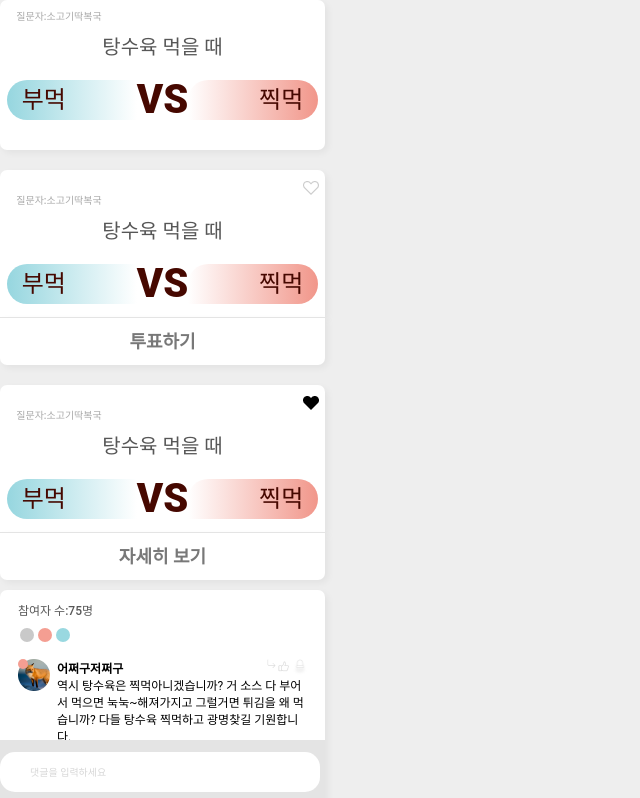
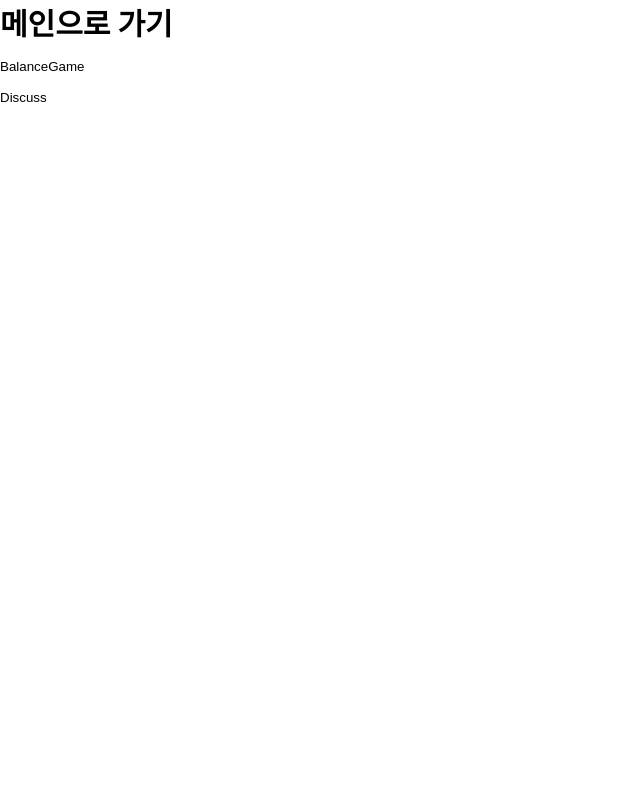
Before and after one commit to longdoheun/2022likelion_hackaton_front, a React (Create React App) app: page / in a window 1280 px wide. Shown: the top 798 px of the page, without its empty margins (0-640 px from the left). Built offline with nearby package versions, Linux system fonts and the light colour scheme.

Commit message:
update main page routing

```diff
--- a/package.json
+++ b/package.json
@@ -8,6 +8,7 @@
     "@testing-library/user-event": "^13.5.0",
     "react": "^18.2.0",
     "react-dom": "^18.2.0",
+    "react-router-dom": "^6.3.0",
     "react-scripts": "5.0.1",
     "web-vitals": "^2.1.4"
   },
--- a/src/App.css
+++ b/src/App.css
@@ -2,6 +2,7 @@
   margin: 0;
   padding: 0;
   list-style: none;
+  background-color: white;
 }
 .flex-c {
   display: flex;
--- a/src/App.js
+++ b/src/App.js
@@ -1,34 +1,32 @@
-// components
-import BalanceGameCard from "./components/BalanceGame/BalanceGameCard";
-import BalanceGameList from "./components/BalanceGame/BalanceGameList";
-import BalanceGameMyList from "./components/BalanceGame/BalanceGameMyList";
-import Comments from "./components/BalanceGame/Comments";
+//routing
+import { BrowserRouter, Routes, Route } from "react-router-dom";
+import Header from "./components/Header";
+import DiscussMain from "./components/Discuss/DiscussMain";
+import BalanceGameMain from "./components/BalanceGame/BalanceGameMain";
+import NotFound from "./components/NotFound";
+import Main from "./components/Main";
 
-//discuss
-import DiscussLoading from "./components/Discuss/DiscussLoading";
-import DiscussCard from "./components/Discuss/DiscussCard";
-import DiscussAlert from "./components/Discuss/DiscussAlert";
-import DiscussVote from "./components/Discuss/DiscussVote";
-import DiscussResult from "./components/Discuss/DiscussResult";
-import DiscussTalk from "./components/Discuss/DiscussTalk";
+//components
+
 
 //css
 import "./App.css";
+import "./css/Header.css";
 
 function App() {
   return (
     <div className="App">
-      <BalanceGameCard className="Heart" />
-      <BalanceGameList />
-      <BalanceGameMyList />
-      <Comments />
-      <DiscussLoading loading_type={"vote"}/>
-      <DiscussLoading loading_type={"match"}/>
-      <DiscussCard />
-      <DiscussAlert/>
-      <DiscussVote />
-      <DiscussResult/>
-      <DiscussTalk/>
+      <BrowserRouter>
+        <Header />
+
+        <Routes>
+          <Route path="/" element={<Main />}></Route>
+          <Route path="/balancegame" element={<BalanceGameMain />}></Route>
+          <Route path="/discuss" element={<DiscussMain />}></Route>
+          <Route path="*" element={<NotFound />}></Route>
+        </Routes>
+
+      </BrowserRouter>
     </div>
   );
 }
--- /dev/null
+++ b/src/components/BalanceGame/BalanceGameBtn.js
@@ -0,0 +1,14 @@
+import React from "react";
+import { Link } from "react-router-dom";
+
+function BalanceGameBtn() {
+  return (
+    <>
+      <Link to="/balancegame">
+        <button>BalanceGame</button>
+      </Link>
+    </>
+  );
+}
+
+export default BalanceGameBtn;
--- /dev/null
+++ b/src/components/BalanceGame/BalanceGameMain.js
@@ -0,0 +1,19 @@
+import React from "react";
+
+import BalanceGameCard from "./BalanceGameCard";
+import BalanceGameList from "./BalanceGameList";
+import BalanceGameMyList from "./BalanceGameMyList";
+import Comments from "./Comments";
+
+function BalanceGameMain() {
+  return (
+    <>
+      <BalanceGameCard className="Heart" />
+      <BalanceGameList />
+      <BalanceGameMyList />
+      <Comments />
+    </>
+  );
+}
+
+export default BalanceGameMain;
--- /dev/null
+++ b/src/components/Discuss/DiscussBtn.js
@@ -0,0 +1,14 @@
+import React from "react";
+import { Link } from "react-router-dom";
+
+function DiscussBtn() {
+  return (
+    <>
+      <Link to="/discuss">
+        <button>Discuss</button>
+      </Link>
+    </>
+  );
+}
+
+export default DiscussBtn;
--- /dev/null
+++ b/src/components/Discuss/DiscussMain.js
@@ -0,0 +1,23 @@
+import React from "react";
+import DiscussAlert from './DiscussAlert';
+import DiscussCard from "./DiscussCard";
+import DiscussVote from "./DiscussVote";
+import DiscussResult from "./DiscussResult";
+import DiscussTalk from "./DiscussTalk";
+import DiscussLoading from "./DiscussLoading";
+
+function DiscussMain() {
+  return (
+    <>
+     <DiscussLoading loading_type={"vote"} />
+        <DiscussLoading loading_type={"match"} />
+        <DiscussCard />
+        <DiscussAlert />
+        <DiscussVote />
+        <DiscussResult />
+        <DiscussTalk />
+    </>
+  );
+}
+
+export default DiscussMain;
--- /dev/null
+++ b/src/components/Header.js
@@ -0,0 +1,14 @@
+import React from "react";
+import { Link } from "react-router-dom";
+
+function Header(props) {
+  return (
+    <>
+      <Link to="/" className="header">
+        <h1>메인으로 가기</h1>
+      </Link>
+    </>
+  );
+}
+
+export default Header;
--- /dev/null
+++ b/src/components/Main.js
@@ -0,0 +1,23 @@
+import React from "react";
+import { Link } from "react-router-dom";
+import BalanceGameBtn from "./BalanceGame/BalanceGameBtn";
+import DiscussBtn from "./Discuss/DiscussBtn";
+import '../css/Main.css'
+
+function Main() {
+  return (
+    <>
+      <div className="main">
+        <Link to="/balancegame">
+          <BalanceGameBtn />
+        </Link>
+        <Link to="/discuss">
+          <DiscussBtn />
+        </Link>
+      </div>
+    </>
+  );
+}
+
+
+export default Main;
--- /dev/null
+++ b/src/components/NotFound.js
@@ -0,0 +1,11 @@
+import React from 'react';
+
+const NotFound = () => {
+    return (
+        <div>
+            404 Error
+        </div>
+    );
+};
+
+export default NotFound;
--- /dev/null
+++ b/src/css/Header.css
@@ -0,0 +1,5 @@
+.header {
+  font-size: 15px;
+  color: inherit;
+  text-decoration: inherit;
+}
--- /dev/null
+++ b/src/css/Main.css
@@ -0,0 +1,12 @@
+.main {
+  display: flex;
+  flex-direction: column;
+}
+button{
+  border: none;
+  cursor: pointer;
+  margin: 15px 0 0 0;
+}
+button:hover{
+  color: #F1968A;
+}
```
Also changed, not shown: 2 other files (tests, documents, lock files or other folders).
